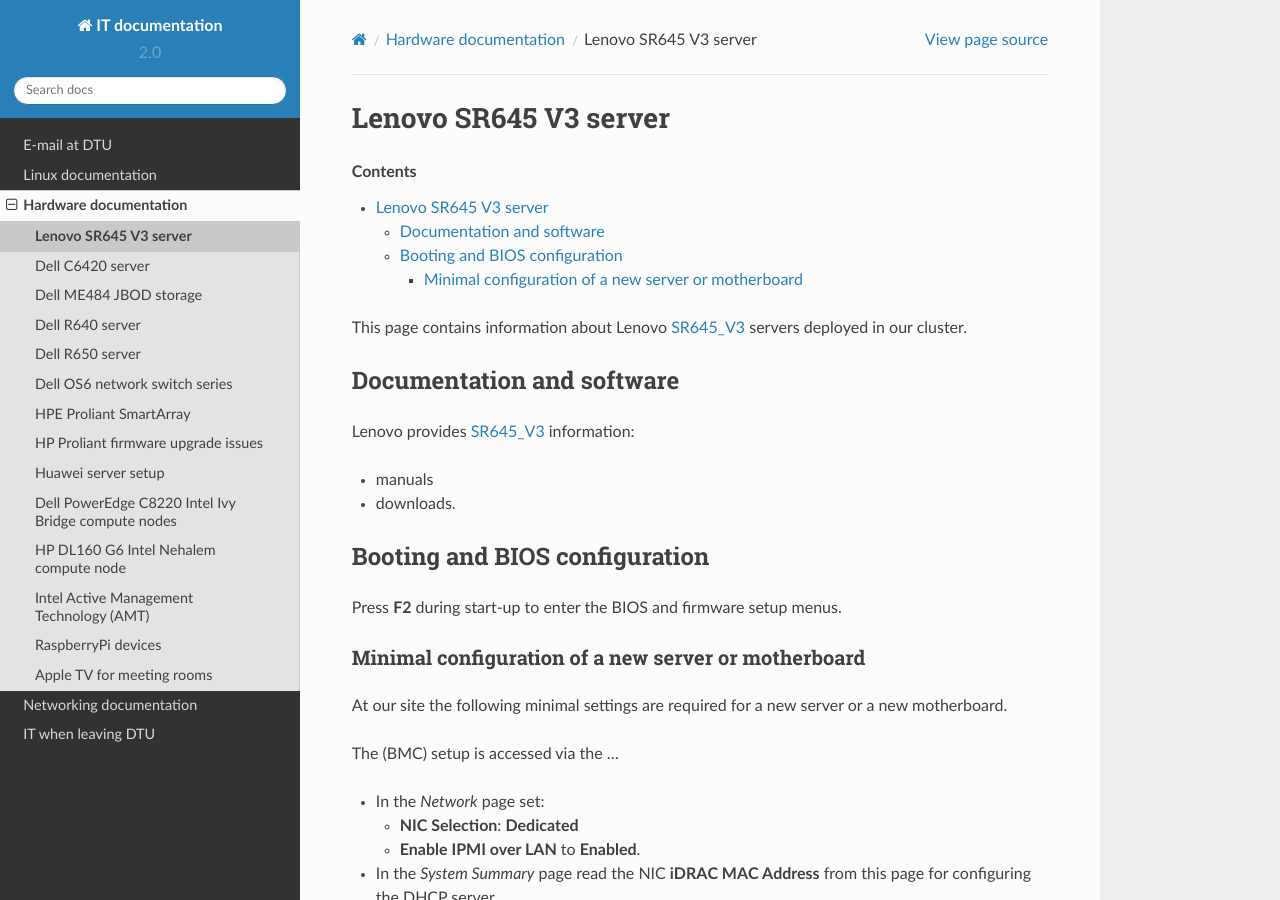
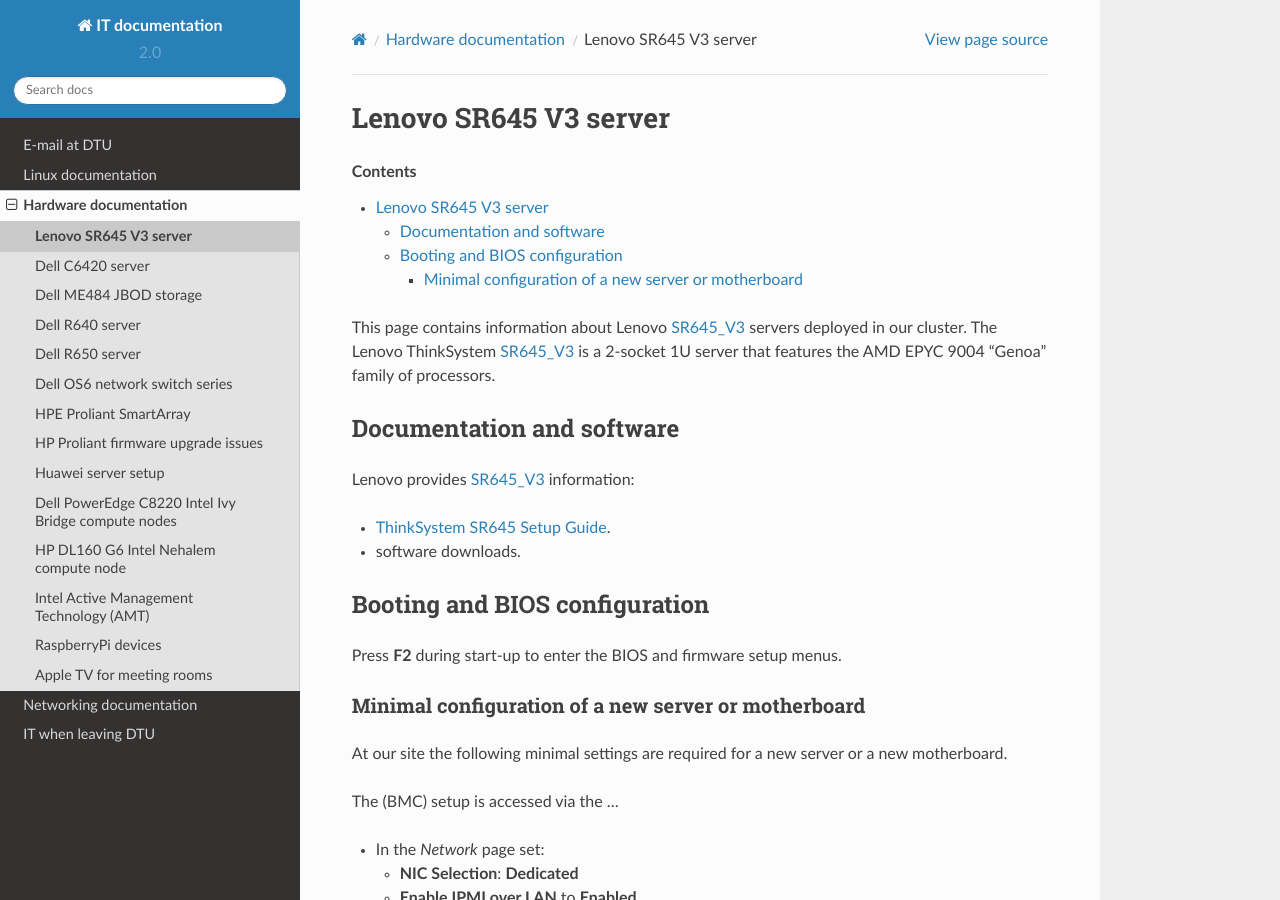
Before and after one commit to OleHolmNielsen/ITwiki, a Sphinx documentation site: the page built from docs/Lenovo_SR645_V3.rst, in a window 1280 px wide and 900 px high. Built offline with Sphinx 7.4.7 and the Read the Docs theme 2.0.0, drawn with Linux system fonts in a browser that asks for light colours.

Commit message:
Added link to Setup Guide

```diff
--- a/docs/Lenovo_SR645_V3.rst
+++ b/docs/Lenovo_SR645_V3.rst
@@ -7,6 +7,7 @@
 .. Contents::
 
 This page contains information about Lenovo SR645_V3_ servers deployed in our cluster.
+The Lenovo ThinkSystem SR645_V3_ is a 2-socket 1U server that features the AMD EPYC 9004 "Genoa" family of processors.
 
 .. _SR645_V3: https://lenovopress.lenovo.com/lp1607-thinksystem-sr645-v3-server
 
@@ -15,8 +16,8 @@
 
 Lenovo provides SR645_V3_ information:
 
-* manuals
-* downloads.
+* `ThinkSystem SR645 Setup Guide <https://pubs.lenovo.com/sr645/sr645_setup_guide.pdf>`_.
+* software downloads.
 
 Booting and BIOS configuration
 ==============================
```
